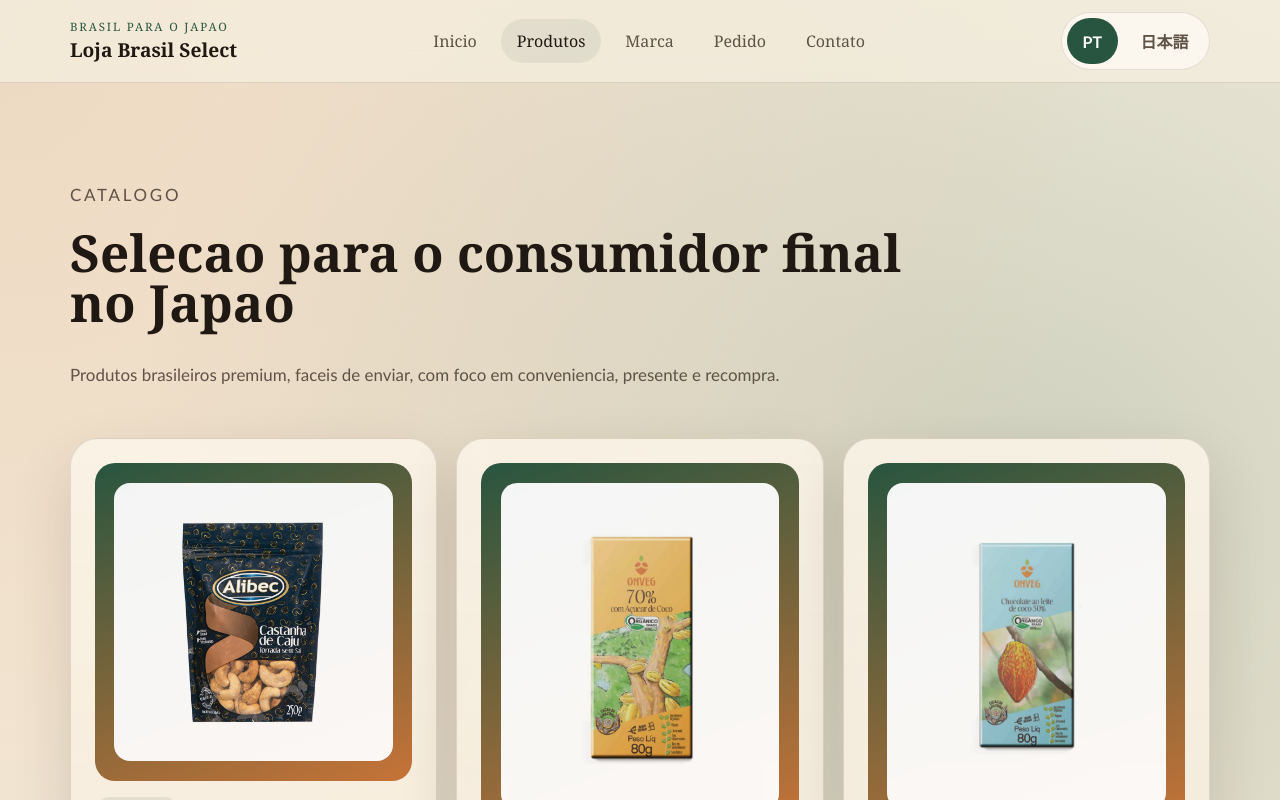
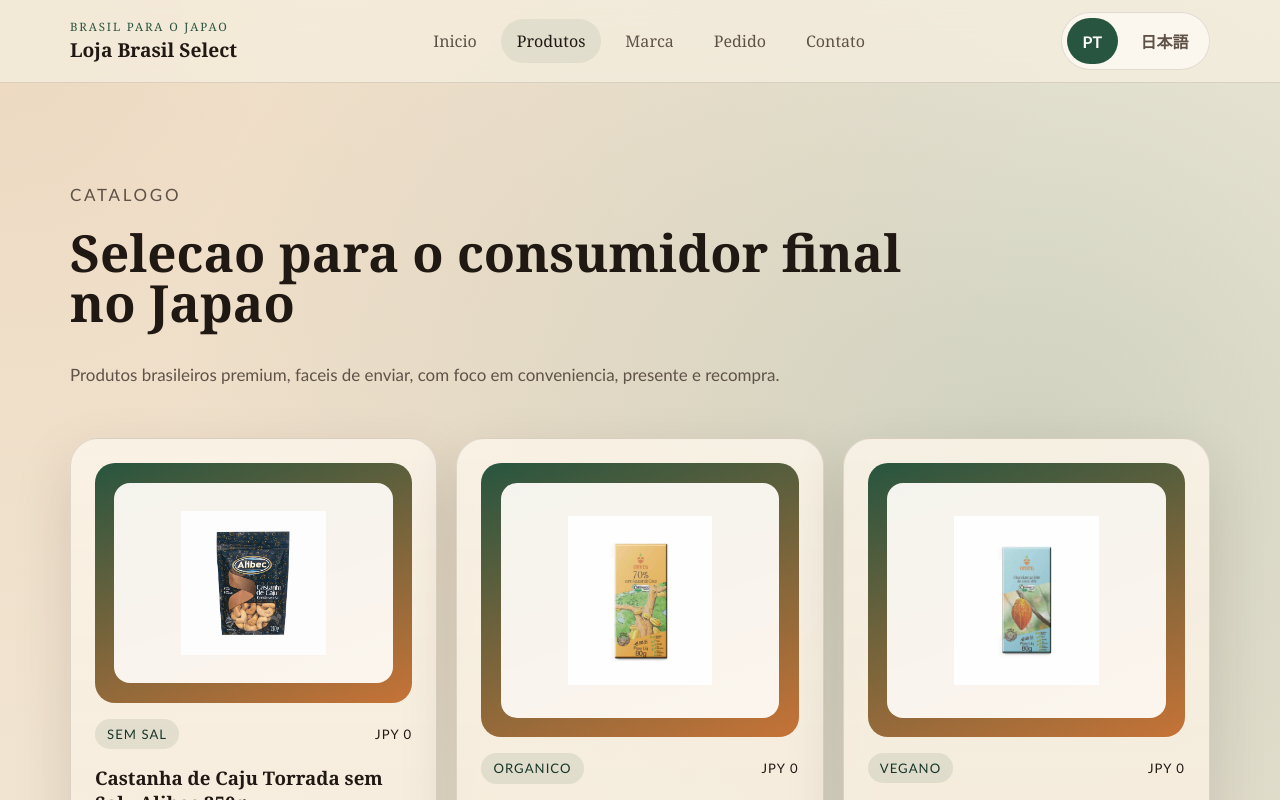
Before and after one commit to thewatermouse/brazil-japan-store-product, a Next.js app: page /products in a window 1280 px wide. Shown: the top 800 px of the page. Built offline with nearby package versions, Linux system fonts and the light colour scheme.

Commit message:
Standardize product card visual frames

```diff
--- a/app/globals.css
+++ b/app/globals.css
@@ -92,7 +92,7 @@ main { min-height: calc(100vh - 180px); }
 .section-heading.narrow { align-items: start; flex-direction: column; max-width: 56rem; }
 .card-grid, .benefit-grid, .journal-grid { grid-template-columns: repeat(3, minmax(0, 1fr)); }
 .product-card-rich { background: linear-gradient(180deg, rgba(251, 244, 232, 0.86), rgba(244, 233, 215, 0.92)); }
-.product-visual { min-height: 180px; display: flex; align-items: center; justify-content: center; padding: 1.2rem; border-radius: 20px; color: #fff7ef; font-size: 1.4rem; line-height: 1.05; margin-bottom: 1rem; background: linear-gradient(160deg, var(--accent), var(--accent-warm)); }
+.product-visual { min-height: 180px; display: flex; align-items: stretch; justify-content: center; padding: 1.2rem; border-radius: 20px; color: #fff7ef; font-size: 1.4rem; line-height: 1.05; margin-bottom: 1rem; background: linear-gradient(160deg, var(--accent), var(--accent-warm)); }
 .tone-propolis { background: linear-gradient(160deg, #315e3d, #8ca54f); }
 .tone-coffee { background: linear-gradient(160deg, #513524, #b07a49); }
 .tone-acai { background: linear-gradient(160deg, #5d2340, #9c4a72); }
@@ -170,24 +170,27 @@ main { min-height: calc(100vh - 180px); }
 }
 
 .product-visual-image {
-  width: auto;
-  height: auto;
-  max-width: 100%;
-  max-height: 100%;
+  width: 72%;
+  height: 72%;
   object-fit: contain;
   object-position: center;
   border-radius: 16px;
   opacity: 0.95;
 }
 
-.product-visual-image-compact {
-  max-width: 68%;
-  max-height: 88%;
-}
-
 .product-visual {
   overflow: hidden;
   position: relative;
+}
+
+.product-visual-stage {
+  width: 100%;
+  min-height: 100%;
+  border-radius: 16px;
+  background: rgba(255, 252, 247, 0.95);
+  display: flex;
+  align-items: center;
+  justify-content: center;
 }
 
 .product-stage-image {
--- a/components/ProductCard.tsx
+++ b/components/ProductCard.tsx
@@ -12,11 +12,6 @@ type ProductCardProps = {
   language?: Language;
 };
 
-const compactVisualSlugs = new Set([
-  "propolis-ponlee-verde-alcoolico",
-  "propolis-ponlee-curcuma-polen"
-]);
-
 const productTones = {
   "green-propolis-drops": "tone-propolis",
   "cerrado-specialty-coffee": "tone-coffee",
@@ -27,14 +22,13 @@ export function ProductCard({ product, language: forcedLanguage }: ProductCardPr
   const { language: contextLanguage } = useLanguage();
   const language = forcedLanguage ?? contextLanguage;
   const toneClass = productTones[product.slug as keyof typeof productTones] ?? "";
-  const imageClassName = compactVisualSlugs.has(product.slug)
-    ? "product-visual-image product-visual-image-compact"
-    : "product-visual-image";
 
   return (
     <article className="product-card product-card-rich">
       <div className={`product-visual ${toneClass}`}>
-        <img src={assetPath(product.image)} alt={product.name[language]} className={imageClassName} />
+        <div className="product-visual-stage">
+          <img src={assetPath(product.image)} alt={product.name[language]} className="product-visual-image" />
+        </div>
       </div>
       <div className="product-meta">
         <span className="pill">{product.badge[language]}</span>
```
Also changed, not shown: 94 other files (tests, documents, lock files or other folders).
